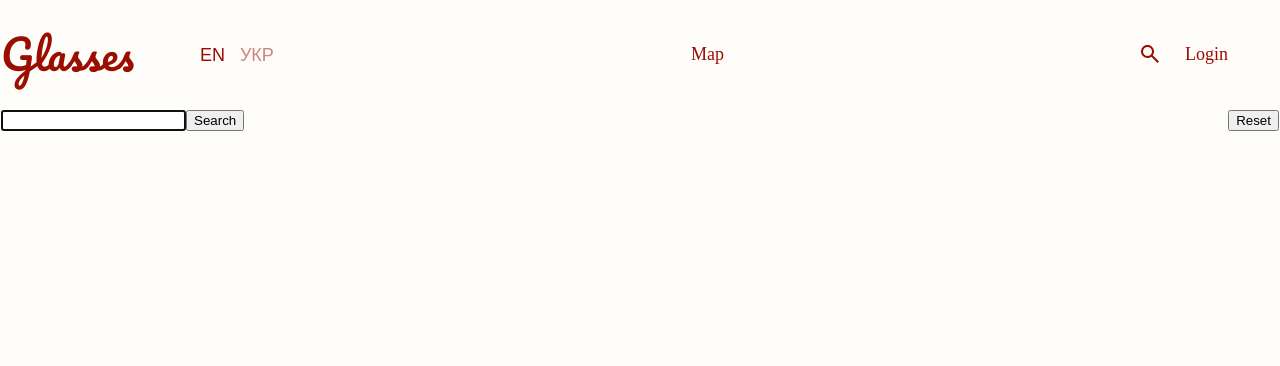
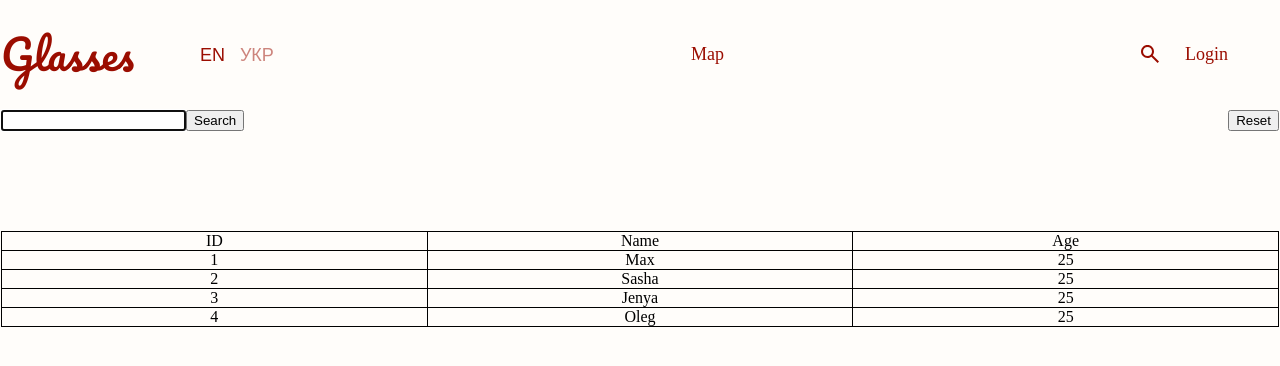
Before and after one commit to maxpham97/show-glasses, a React (Vite) app: page /dashBoard in a window 1280 px wide. Shown: the top 366 px of the page. Built offline with nearby package versions, Linux system fonts and the light colour scheme.

Commit message:
add custom table

```diff
--- /dev/null
+++ b/src/components/cutomTable/CustomBodyTable.tsx
@@ -0,0 +1,57 @@
+/* eslint-disable @typescript-eslint/no-explicit-any */
+import React from 'react';
+import { TableColumn } from './types';
+import styles from './styles.module.scss';
+
+interface ICustomBodyTable {
+  columns: TableColumn[];
+  data: any;
+}
+
+const CustomBodyTable = (props: ICustomBodyTable) => {
+  const { columns, data } = props;
+
+  const totalColumns = React.useMemo(
+    () => columns.reduce((acc, col) => acc + (col.colSpan || 1), 0),
+    [columns]
+  );
+
+  const renderBody = (inputColumns: TableColumn, data: any): JSX.Element | null => {
+    const hidden = inputColumns.hidden;
+
+    if (hidden) return null;
+
+    if (!inputColumns.columns)
+      return (
+        <td key={data[inputColumns.accessor]} className={styles.tableCell}>
+          {inputColumns.renderData ? inputColumns.renderData(data) : data[inputColumns.accessor]}
+        </td>
+      );
+
+    return (
+      <>
+        {inputColumns.columns.map((column, index: number) => (
+          <div key={index}>{renderBody(column, data)}</div>
+        ))}
+      </>
+    );
+  };
+
+  return (
+    <tbody>
+      {data.length > 0 ? (
+        data.map((row: any, index: number) => (
+          <tr key={index}>{columns.map((col: any) => renderBody(col, row))}</tr>
+        ))
+      ) : (
+        <tr>
+          <th className={styles.tableCell} colSpan={totalColumns}>
+            Empty Table
+          </th>
+        </tr>
+      )}
+    </tbody>
+  );
+};
+
+export default CustomBodyTable;
--- a/src/components/cutomTable/CustomTable.tsx
+++ b/src/components/cutomTable/CustomTable.tsx
@@ -1,10 +1,22 @@
+/* eslint-disable @typescript-eslint/no-unused-vars */
 import React from 'react'
+import CustomTableHeader from './CustomTableHeader'
+import { CustomTableProps } from './types'
+import CustomBodyTable from './CustomBodyTable'
+import styles from './styles.module.scss'
 
-const CustomTable = () => {
+const CustomTable = <T extends Record<string, unknown>>(props: CustomTableProps<T>) => {
+
+  const {data =[],columns} = props
+
+
 
 
   return (
-    <div>CustomTable</div>
+    <table className={styles.tableBody}>
+      <CustomTableHeader  columns={columns}/>
+      <CustomBodyTable columns={columns} data={data || []}/>
+    </table>
   )
 }
 
--- a/src/components/cutomTable/CustomTableHeader.tsx
+++ b/src/components/cutomTable/CustomTableHeader.tsx
@@ -0,0 +1,38 @@
+/* eslint-disable @typescript-eslint/no-unused-vars */
+import React from 'react';
+import { TableColumn } from './types';
+import styles from './styles.module.scss';
+
+interface ICustomTableHeader {
+  columns: TableColumn[];
+  handleResetOptions?: () => void;
+}
+
+const CustomTableHeader = ({ columns, handleResetOptions }: ICustomTableHeader) => {
+  const renderHeaders = (inputColumns: TableColumn[]): JSX.Element | null => {
+    if (!inputColumns || inputColumns.length === 0) return null;
+
+    return (
+      <tr>
+        {inputColumns.map((column: TableColumn, index: number) => {
+          const currentAccessor = column.accessor;
+          const hidden = column.hidden;
+          if (hidden) return null;
+          return (
+            <td
+              key={index}
+              className={styles.tableHeader}
+              style={{ width: '100px' }}
+              rowSpan={column.rowSpan || 1}
+              colSpan={column.colSpan || 1}>
+              {column.header}
+            </td>
+          );
+        })}
+      </tr>
+    );
+  };
+  return <thead>{renderHeaders(columns)}</thead>;
+};
+
+export default CustomTableHeader;
--- /dev/null
+++ b/src/components/cutomTable/styles.module.scss
@@ -0,0 +1,19 @@
+.tableHeader {
+    border: 1px solid black;
+    padding: 0;
+    margin: 0;
+    text-align: center;
+}
+
+.tableCell {
+    border: 1px solid black;
+    text-align: center;
+    padding: 0;
+    margin: 0;
+}
+
+.tableBody{
+    border-collapse: collapse;
+    width: 100%;
+    margin-top: 100px;
+}
--- a/src/pages/Dashboard/index.tsx
+++ b/src/pages/Dashboard/index.tsx
@@ -1,10 +1,29 @@
-import React from 'react';
 import GeneralSearchField from '../../components/cutomTable/GeneralSearchField';
+import CustomTable from '../../components/cutomTable';
+import { TableColumn } from '../../components/cutomTable/types';
+import { useGetDashBoardData } from '../../resources/dashboard';
 
 const Dashboard = () => {
+  const { data } = useGetDashBoardData();
+
+  const column: TableColumn[] = [
+    {
+      header: 'ID',
+      accessor: 'id',
+    },
+    {
+      header: 'Name',
+      accessor: 'name',
+    },
+    {
+      header: 'Age',
+      accessor: 'age',
+    },
+  ];
   return (
     <div>
       <GeneralSearchField />
+      <CustomTable columns={column} data={data} />
     </div>
   );
 };
--- /dev/null
+++ b/src/pages/Dashboard/mockData.ts
@@ -0,0 +1,26 @@
+export const mockData = [
+    {
+        id:1,
+        name:"Max",
+        age:25,
+        jobTittle:"FE"
+    },
+    {
+        id:2,
+        name:"Sasha",
+        age:25,
+        jobTittle:"FE"
+    },
+    {
+        id:3,
+        name:"Jenya",
+        age:25,
+        jobTittle:"FE"
+    },
+    {
+        id:4,
+        name:"Oleg",
+        age:25,
+        jobTittle:"FE"
+    },
+]
--- /dev/null
+++ b/src/resources/dashboard.ts
@@ -0,0 +1,37 @@
+/* eslint-disable react-hooks/exhaustive-deps */
+/* eslint-disable @typescript-eslint/no-explicit-any */
+import { useEffect, useState } from 'react';
+import { useGetCustomTableState } from '../redux/customTable/customTableSlice';
+import { mockData } from '../pages/Dashboard/mockData';
+
+export const useGetDashBoardData = () => {
+  const [data, setData] = useState([]);
+  const [loading, setLoading] = useState<boolean>(false);
+
+  const tableState = useGetCustomTableState();
+
+  const { generalSearchField } = tableState;
+
+  const getData = async () => {
+    setLoading(true);
+
+    console.log('generalSearchField', generalSearchField);
+
+    const filterData = generalSearchField
+      ? mockData.filter((item) => item.name.toLowerCase() === generalSearchField.toLowerCase())
+      : mockData;
+
+    setData(filterData as any);
+
+    setLoading(false)
+  };
+
+  useEffect(() => {
+    getData();
+  }, [generalSearchField]);
+
+  return {
+    data,
+    loading,
+  };
+};
```
